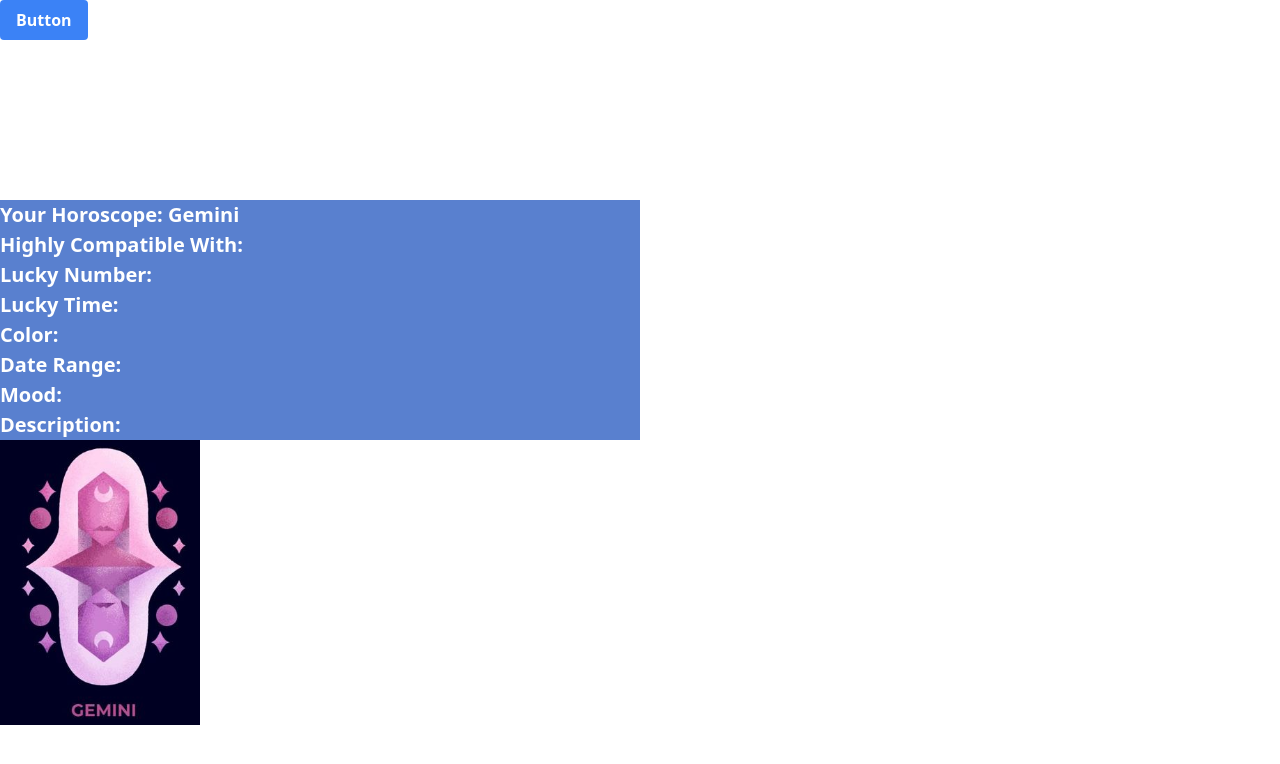
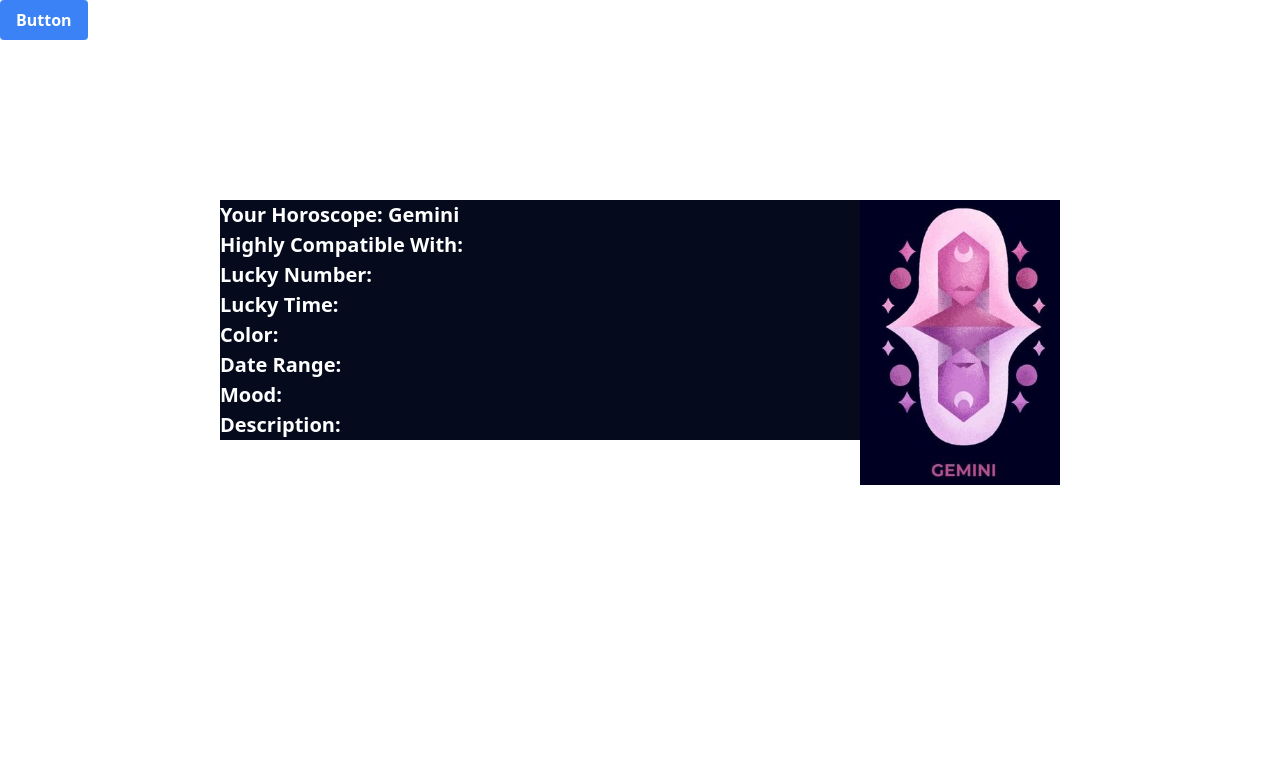
Before and after one commit to ArenRitz/final-dashboard, a React (Create React App) app in the folder client/: page / in a window 1280 px wide. Shown: the top 764 px of the page. Built offline with nearby package versions, Linux system fonts and the light colour scheme; no server answers.

Commit message:
Add basic css for horoscope image

```diff
--- a/client/src/App.css
+++ b/client/src/App.css
@@ -28,10 +28,21 @@
   color: #61dafb;
 }
 
+.horoscope {
+  display: flex;
+  flex-direction: row;
+  justify-content: center;
+}
+
+.horoscope-thumbnail {
+  margin-top: auto;
+  margin-bottom: auto;
+}
+
 .horoscope-info {
   height: 100%;
   width: 50%;
-  background: #5980cf;
+  background: #050b1d;
   color: white;
   text-align: left;
   font-weight: bold;
@@ -42,6 +53,7 @@
   from {
     transform: rotate(0deg);
   }
+
   to {
     transform: rotate(360deg);
   }
```
